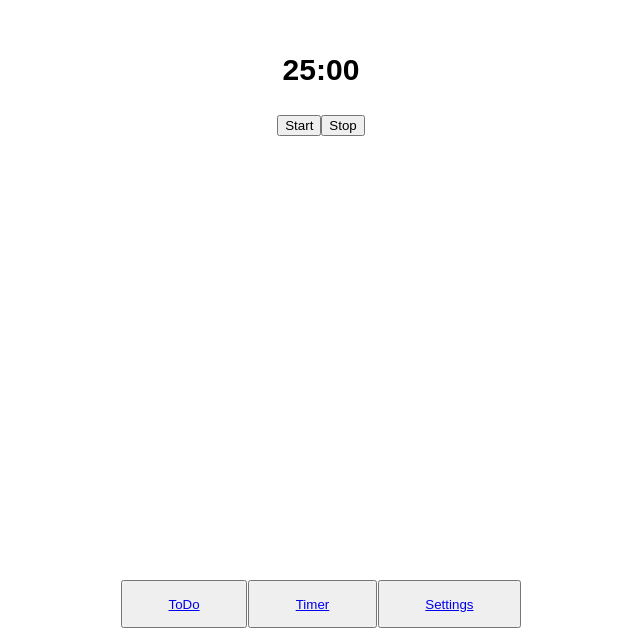
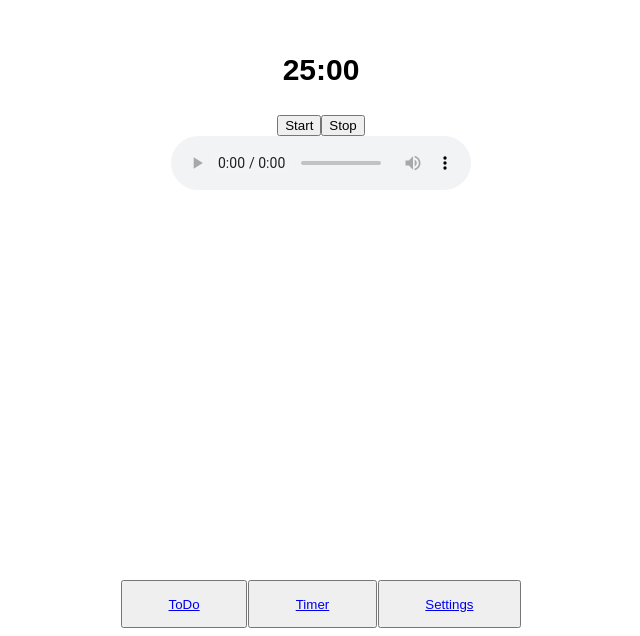
Before and after one commit to timodilg/capstone-project, a React (Create React App) app: page /timer in a window 1280 px wide. Shown: the part 180-816 px from the top of the page, without its empty margins (319-959 px from the left). Built offline with nearby package versions, Linux system fonts and the light colour scheme.

Commit message:
Add sound file

```diff
--- a/src/components/Sound.js
+++ b/src/components/Sound.js
@@ -1,9 +1,12 @@
-// import React from 'react'
+import React from 'react'
+import * as timerStates from './timerStates'
 
-// export default function Sound() {
-//   return (
-//     <Sound>
-//       <audio src="./src/sounds/01-white-noise-sound-1min.mp3"></audio>
-//     </Sound>
-//   )
-// }
+export default function Sound() {
+  const whitenoise = require('../sounds/whitenoise.mp3')
+
+  return (
+    <>
+      <audio src={whitenoise} controls autoPlay></audio>
+    </>
+  )
+}
--- a/src/pages/Timer.js
+++ b/src/pages/Timer.js
@@ -3,7 +3,7 @@ import styled from 'styled-components/macro'
 import moment from 'moment'
 import * as timerStates from '../components/timerStates'
 import TimerDisplay from '../components/TimerDisplay'
-// import Sound from '../components/Sound'
+import Sound from '../components/Sound'
 
 class Timer extends Component {
   constructor() {
@@ -76,7 +76,7 @@ class Timer extends Component {
           <button onClick={this.startTimer}>Start</button>
           <button onClick={this.stopTimer}>Stop</button>
         </div>
-        {/* <Sound /> */}
+        <Sound />
       </TimerStyled>
     )
   }
```
Also changed, not shown: 1 other file (tests, documents, lock files or other folders).
